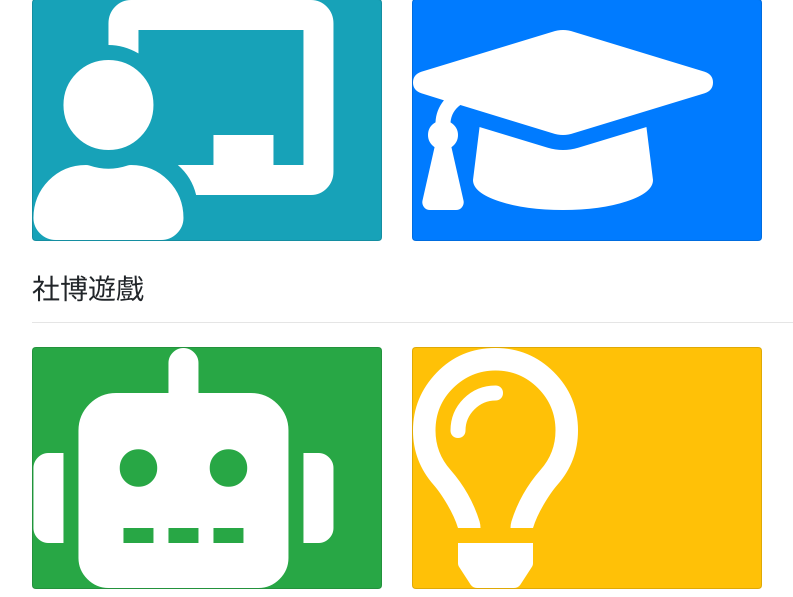
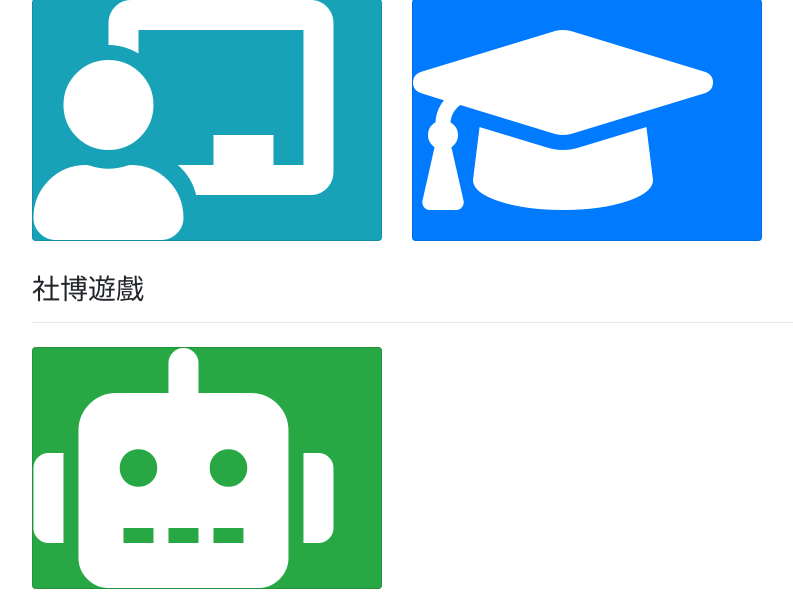
Before and after one commit to mikucat0309/JoinClub-2021, a Django app: page / in a window 1280 px wide. Shown: the part 845-1442 px from the top of the page, without its empty margins (53-846 px from the left). Run offline with Django 3.2, Linux system fonts and the light colour scheme; some libraries are stand-ins or nearby versions.

Commit message:
修正 社博遊戲

```diff
--- a/templates/index.html
+++ b/templates/index.html
@@ -79,16 +79,16 @@
         <div class="col-sm-4 my-2">
             <div class="card bg-success text-white">
                 <span class="fas fa-robot" style="font-size: 15rem;"></span>
-                <div class="card-img-overlay" onclick="javascript:window.open('https://bot.k139.me')"></div>
+                <div class="card-img-overlay" onclick="javascript:window.open('https://cli.hackersir.org/')"></div>
             </div>
         </div>
-        <!-- 知識王 -->
+        {% comment %} <!-- 知識王 -->
         <div class="col-sm-4 my-2">
             <div class="card bg-warning text-white">
                 <span class="far fa-lightbulb" style="font-size: 15rem;"></span>
                 <div class="card-img-overlay" onclick="javascript:window.open('https://king.hackersir.org/')"></div>
             </div>
-        </div>
+        </div> {% endcomment %}
     </div>
 </div>
 {% endblock %}
```
